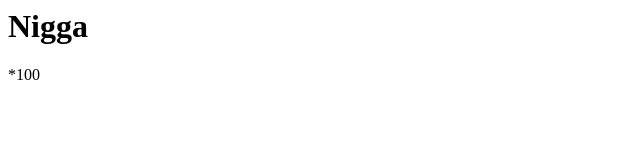
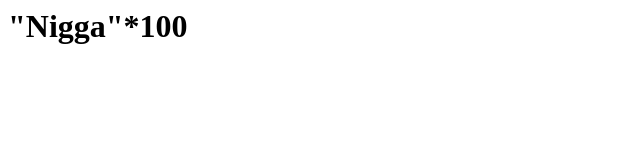
Before and after one commit to SkaiWkr/test, a plain HTML site: page index.html in a window 1280 px wide. Shown: the whole page, without its empty margins (0-640 px from the left). Drawn offline with Linux system fonts and the light colour scheme.

Commit message:
Update index.html

```diff
--- a/index.html
+++ b/index.html
@@ -3,6 +3,6 @@
     <title>Nigga</title>
   </head>
   <body>
-    <h1>Nigga</h1>*100
+    <h1>"Nigga"*100</h1>
   </body>
 </html>
```
